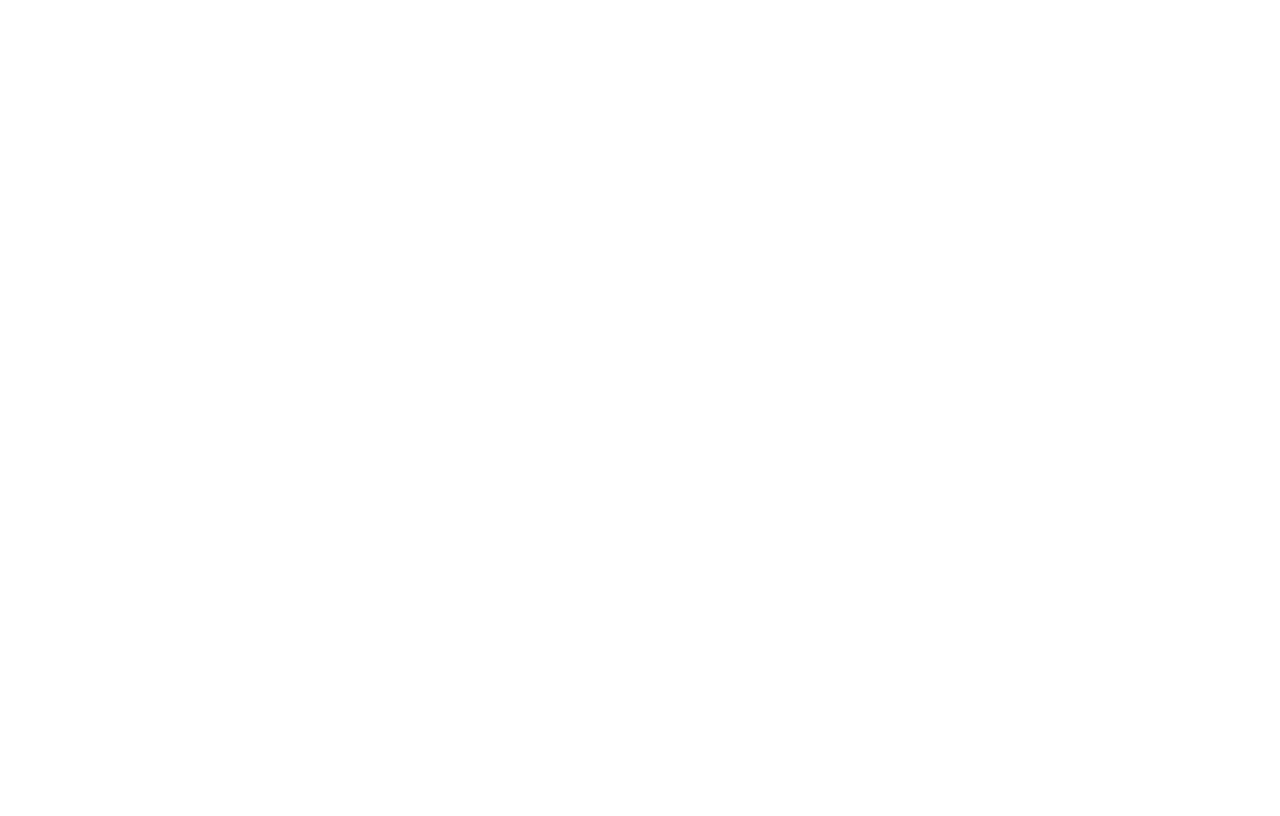
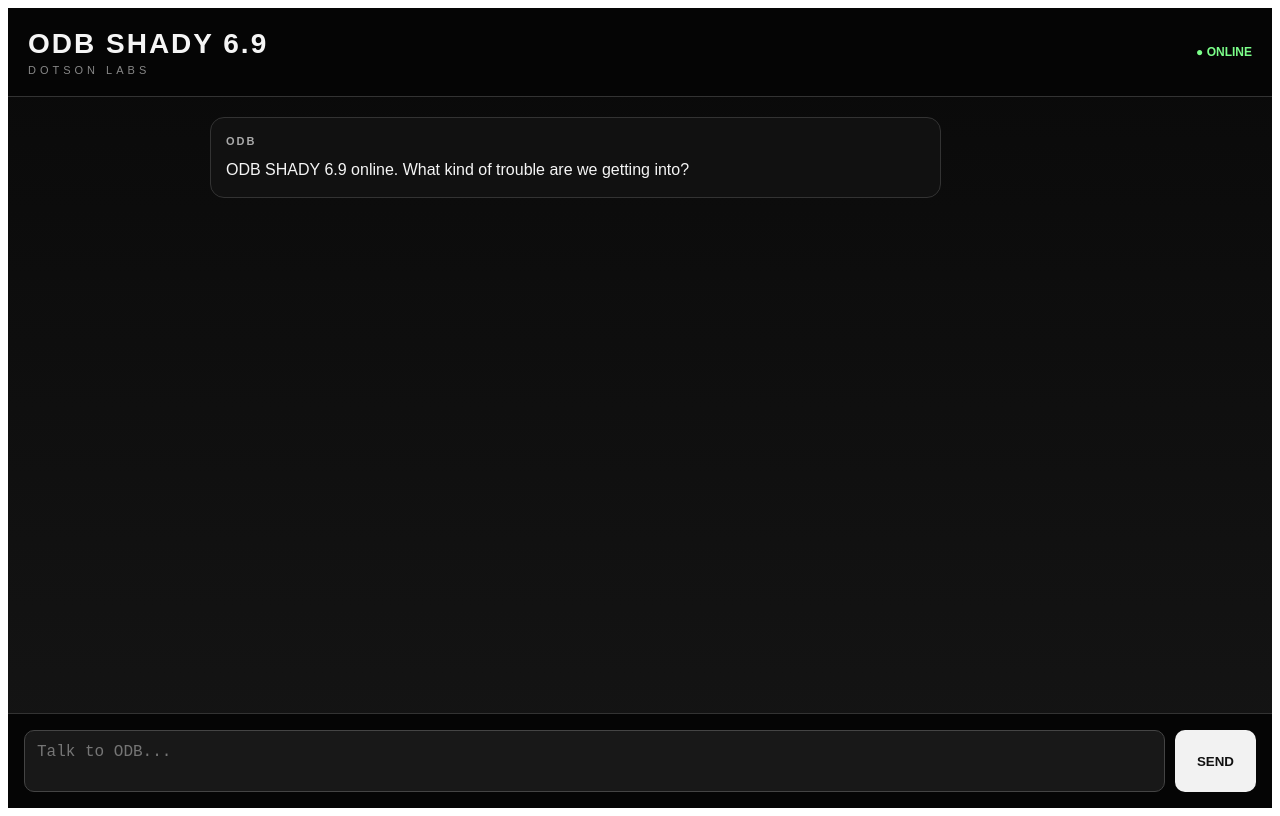
Before and after one commit to dotsond873/Dotsons-AI-LAB, a React (Vite) app in the folder frontend/: page / in a window 1280 px wide. Built offline with nearby package versions, Linux system fonts and the light colour scheme; no server answers.

Commit message:
Replace static message with App component

```diff
--- a/frontend/src/main.jsx
+++ b/frontend/src/main.jsx
@@ -1,10 +1,11 @@
 import React from "react";
 import { createRoot } from "react-dom/client";
+import App from "../App.jsx";
 
 const root = createRoot(document.getElementById("root"));
 
 root.render(
-  <div style={{ color: "white", padding: "50px", fontSize: "30px" }}>
-    DOTSONS AI LAB IS WORKING
-  </div>
+  <React.StrictMode>
+    <App />
+  </React.StrictMode>
 );
```
